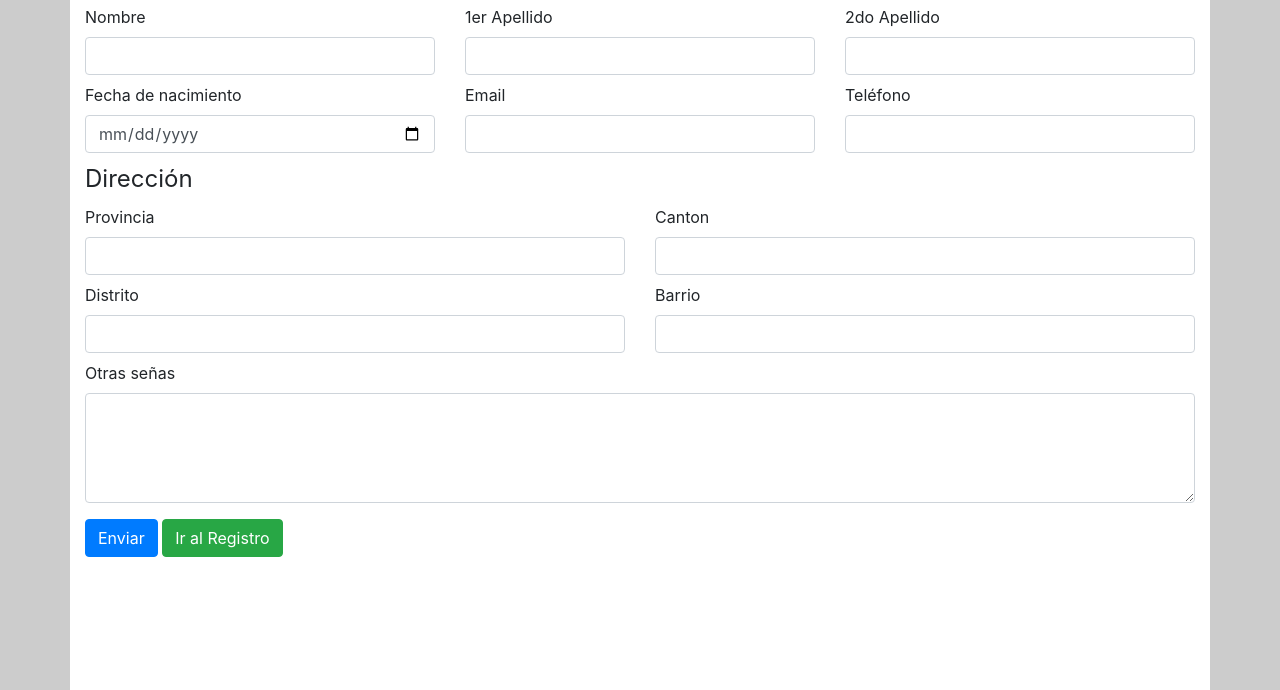
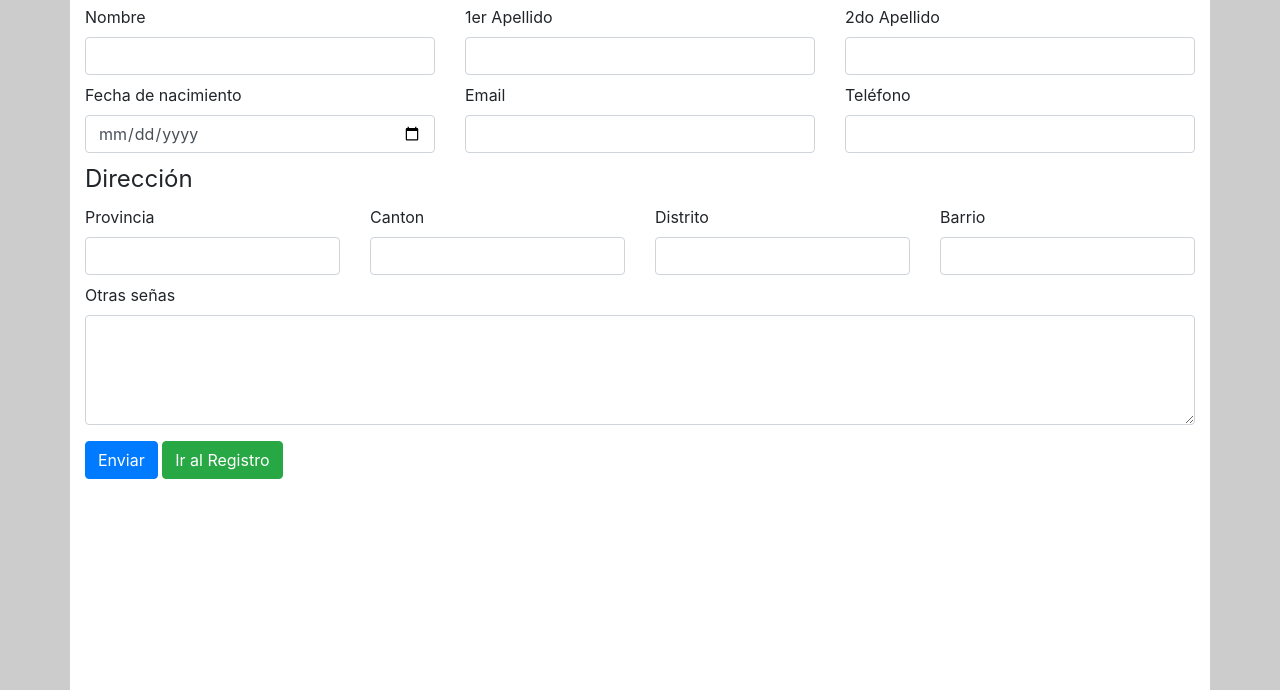
Before and after one commit to yasusnake/JS-LocalStore, a plain HTML site: page index.html in a window 1280 px wide. Shown: the part 110-800 px from the top of the page. Drawn offline with nearby package versions, Linux system fonts and the light colour scheme.

Commit message:
Terminado

```diff
--- a/index.html
+++ b/index.html
@@ -45,19 +45,19 @@
         <fieldset class="mb-2">
           <legend>Dirección</legend>
           <div class="row">
-            <div class="col-md-6 mb-2">
+            <div class="col-md-3 mb-2">
               <label for="Provincia">Provincia</label>
               <input id="provincia" class="form-control" type="text" name="Provincia">
             </div>
-            <div class="col-md-6 mb-2">
+            <div class="col-md-3 mb-2">
               <label for="Canton">Canton</label>
               <input id="canton" class="form-control" type="text" name="Canton">
             </div>
-            <div class="col-md-6 mb-2">
+            <div class="col-md-3 mb-2">
               <label for="Distrito">Distrito</label>
               <input id="distrito" class="form-control" type="text" name="Distrito">
             </div>
-            <div class="col-md-6 mb-2">
+            <div class="col-md-3 mb-2">
               <label for="Barrio">Barrio</label>
               <input id="barrio" class="form-control" type="text" name="Barrio">
             </div>
```
